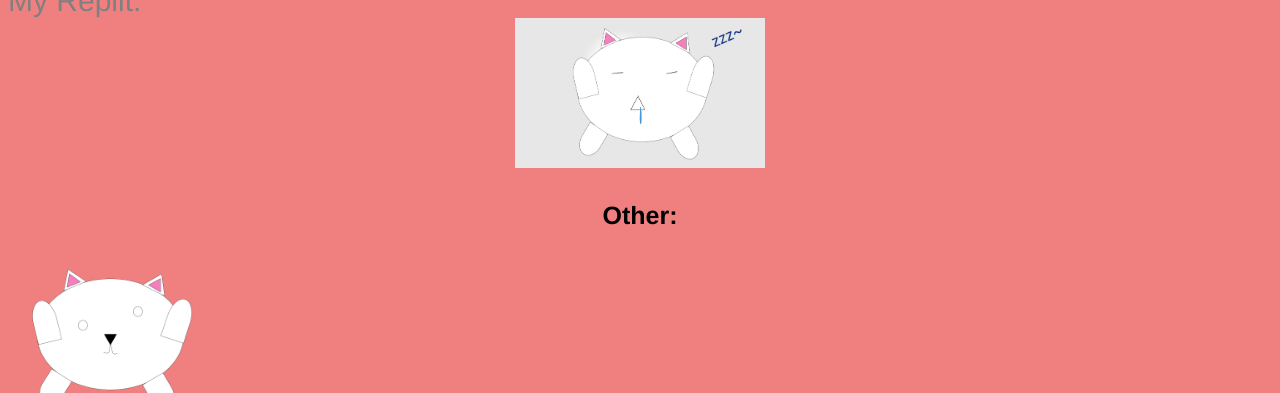
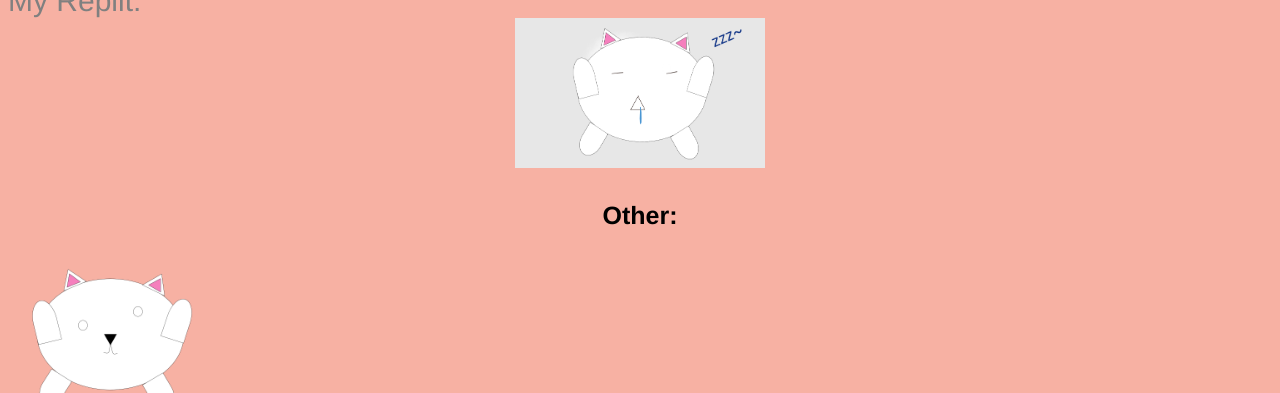
Before and after one commit to CuteQQQ/Web-en, a plain HTML site: page about.html in a window 1280 px wide. Shown: the part 1176-1569 px from the top of the page. Drawn offline with Linux system fonts and the light colour scheme.

Commit message:
Update about.css

```diff
--- a/about.css
+++ b/about.css
@@ -1,5 +1,5 @@
 body{
-    background-color:lightcoral;
+    background-color:#f7b1a3;
 }
 .bar{
     width:200px;
```
